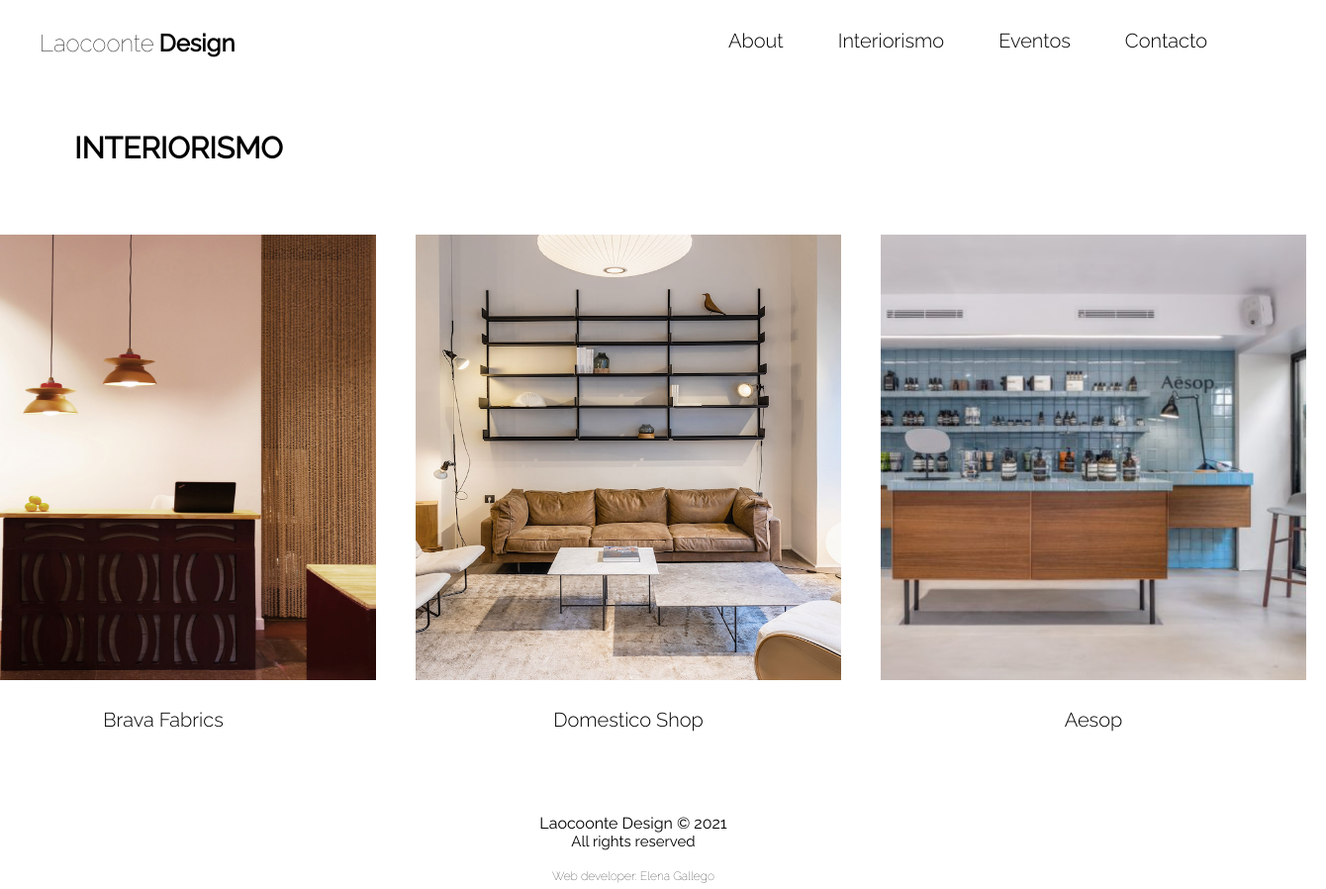
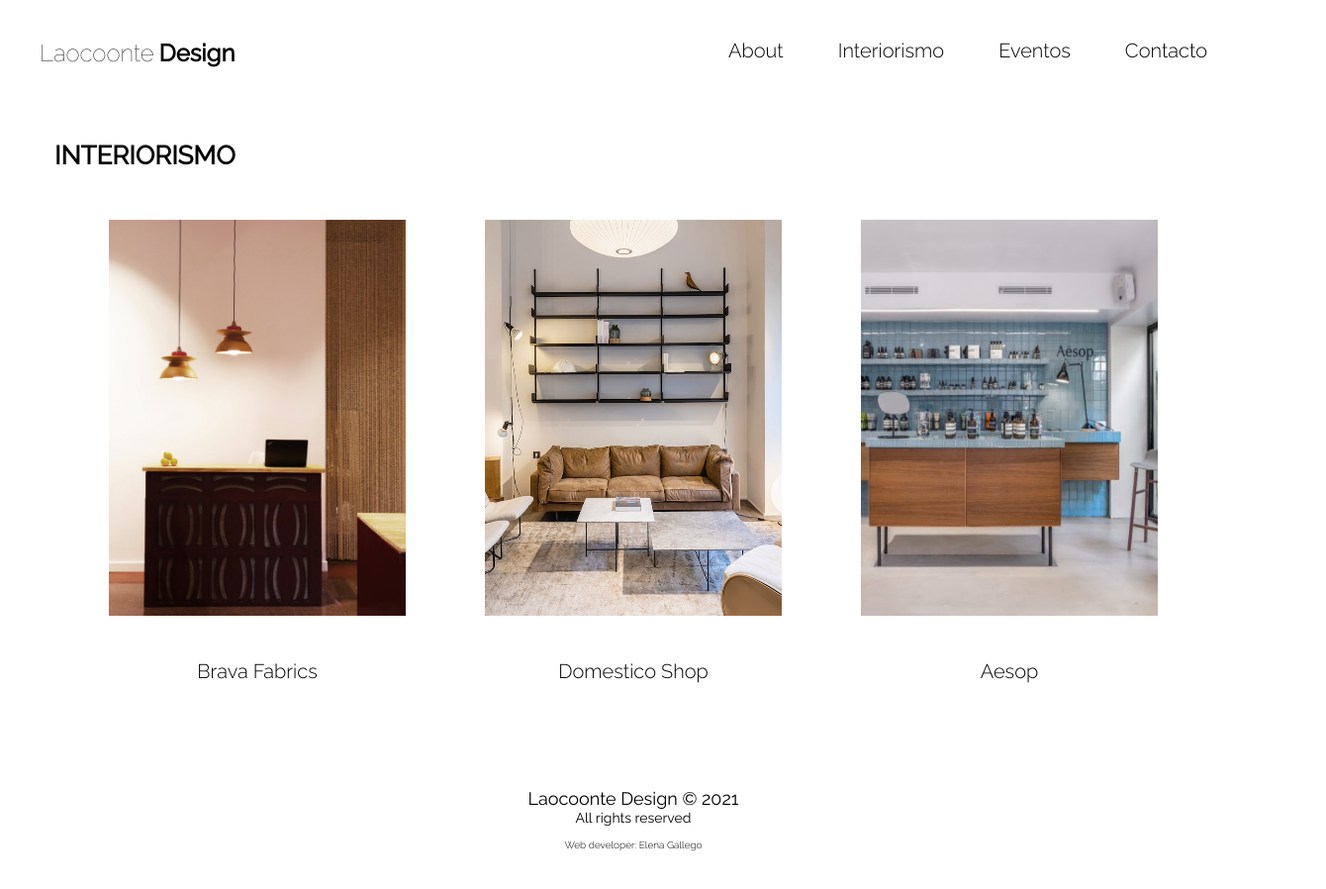
Before and after one commit to Elena-Gallego/laocoonte-design, a React app: page /#/interiorismo in a window 1280 px wide. Shown: the whole page at 99% size, 1340 px wide, since content can reach past the window. After the commit the page ends 865 px from the top, so only its background shows below. Built offline with nearby package versions, Linux system fonts and the light colour scheme.

Commit message:
change specifics styles

```diff
--- a/docs/service-worker.js
+++ b/docs/service-worker.js
@@ -14,7 +14,7 @@
 importScripts("https://storage.googleapis.com/workbox-cdn/releases/4.3.1/workbox-sw.js");
 
 importScripts(
-  "./precache-manifest.ca294d6028b14dab5ce8e74d2c8c9b00.js"
+  "./precache-manifest.c3fea909061be9e08ed14db29b1a303c.js"
 );
 
 self.addEventListener('message', (event) => {
--- a/public/index.html
+++ b/public/index.html
@@ -1,5 +1,5 @@
 <!DOCTYPE html>
-<html lang="en">
+<html lang="es">
 
 <head>
   <meta charset="utf-8" />
--- a/src/stylesheets/About.scss
+++ b/src/stylesheets/About.scss
@@ -1,8 +1,8 @@
 .about-wrapper {
   width: 100vw;
   height: auto;
-  margin-bottom: 20px;
-  margin-top: 20px;
+  margin-bottom: 0;
+  margin-top: 0;
   display: flex;
   flex-direction: column;
   justify-content: center;
@@ -17,6 +17,7 @@
   .author-name {
     text-align: center;
     font-size: 16px;
+    font-weight: 400;
     padding: 10px;
 
     @media all and (min-width: 768px) {
@@ -47,7 +48,7 @@
     display: flex;
     flex-direction: column;
     font-size: 8px;
-    font-weight: 100;
+    font-weight: 300;
     padding: 10px;
     text-align: end;
     margin-left: 50px;
@@ -70,7 +71,7 @@
     @media all and (min-width: 1200px) {
       margin-left: 150px;
       margin-right: 150px;
-      font-size: 18px;
+      font-size: 16px;
     }
     .english-bio-text {
       display: none;
--- a/src/stylesheets/Footer.scss
+++ b/src/stylesheets/Footer.scss
@@ -19,18 +19,18 @@
     padding: 20px;
   }
   @media all and (min-width: 1200px) {
-    margin-top: 5%;
+    margin-top: 8%;
     padding: 5px;
   }
 }
 
 .copyright {
-  margin-top: 10px;
+  font-size: 14px;
   @media all and (min-width: 768px) {
-    font-size: 15px;
+    font-size: 16px;
   }
   @media all and (min-width: 1200px) {
-    font-size: 16px;
+    font-size: 18px;
   }
 }
 .rights-footer {
@@ -39,19 +39,19 @@
     font-size: 11px;
   }
   @media all and (min-width: 1200px) {
-    font-size: 15px;
+    font-size: 14px;
   }
 }
 .credits {
-  margin-top: 17px;
+  margin-top: 10px;
   font-size: 7px;
-  font-weight: lighter;
+  font-weight: 300;
   @media all and (min-width: 768px) {
-    margin-top: 30px;
+    margin-top: 14px;
     font-size: 10px;
   }
   @media all and (min-width: 1200px) {
-    margin-top: 20px;
-    font-size: 12px;
+    margin-top: 14px;
+    font-size: 10px;
   }
 }
--- a/src/stylesheets/Header.scss
+++ b/src/stylesheets/Header.scss
@@ -3,7 +3,7 @@
   flex-direction: column;
   margin: 15px;
   align-items: center;
-  padding-top: 10px;
+  padding-top: 20px;
   @media all and (min-width: 1200px) {
     margin: 0px;
 
--- a/src/stylesheets/Interiorism.scss
+++ b/src/stylesheets/Interiorism.scss
@@ -1,8 +1,18 @@
 .interiorism-wrapper {
   width: 100vw;
   height: auto;
-  padding-left: 0px;
-  padding-right: 30px;
+  margin: 0px;
+
+  @media all and (min-width: 768px) {
+    margin-bottom: 180px;
+    margin-top: 100px;
+  }
+  @media all and (min-width: 1200px) {
+    margin-top: 0;
+    padding: 50px;
+    padding-bottom: 0;
+    margin-bottom: 0;
+  }
 
   .interiorism-title {
     text-align: center;
@@ -10,18 +20,19 @@
     padding: 5px;
     padding-bottom: 20px;
     text-transform: uppercase;
+    @media all and (min-width: 768px) {
+      margin-bottom: 30px;
+    }
     @media all and (min-width: 1200px) {
       text-align: start;
-      margin-left: 70px;
-      margin-top: 50px;
-      font-size: 30px;
-      margin-bottom: 30px;
+      font-size: 26px;
+      margin-bottom: 10px;
+      padding-bottom: 0;
     }
   }
   .interiorism-articles {
     width: 100%;
     height: 60%;
-    margin: 10px;
     text-align: center;
     padding: 0px;
     display: flex;
@@ -32,30 +43,34 @@
       flex-direction: row;
       margin-bottom: 50px;
     }
+    @media all and (min-width: 1200px) {
+      margin-bottom: 0;
+    }
 
     img {
-      width: 100px;
-      height: 120px;
+      width: 300px;
+      height: auto;
       @media all and (min-width: 768px) {
         width: 230px;
         height: 320px;
         margin: 10px;
       }
       @media all and (min-width: 1200px) {
-        width: 430px;
-        height: 450px;
-        margin: 20px;
+        width: 300px;
+        height: 400px;
+        margin: 40px;
       }
     }
 
     h2 {
       font-size: 14px;
-      padding: 5px;
+      padding: 15px;
       font-weight: 300;
       @media all and (min-width: 768px) {
         font-size: 16px;
         @media all and (min-width: 1200px) {
           font-size: 20px;
+          padding: 0;
         }
       }
     }
--- a/src/stylesheets/NavigationMenu.scss
+++ b/src/stylesheets/NavigationMenu.scss
@@ -16,7 +16,7 @@
   font-size: 15px;
   @media all and (min-width: 768px) {
     font-size: 20px;
-    padding-top: 15px;
+    padding-top: 40px;
     justify-content: center;
   }
   @media all and (min-width: 1200px) {
```
Also changed, not shown: docs/index.html (+1 -1 lines), docs/asset-manifest.json, 6 other files.
